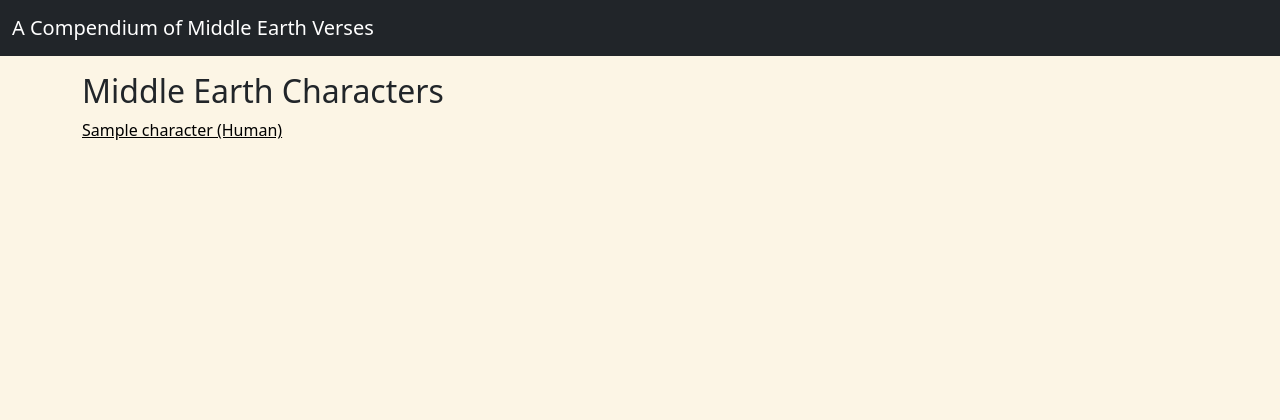
After one commit to mdlattimore/lotr_website, a Django app: page /characters_list/ in a window 1280 px wide. The commit adds this page. Shown: the top 420 px of the page. Run offline with Django 5.2, Linux system fonts and the light colour scheme; tables that the repository leaves empty hold one stand-in row (values such as "Sample post"); parts of the project's set-up code (start-up, migrations or seed data) failed here and were passed over.

Commit message:
add multiple links between characters and verses

```diff
--- a/django_project/settings.py
+++ b/django_project/settings.py
@@ -56,7 +56,6 @@ INSTALLED_APPS = [
     'crispy_bootstrap5',
     'allauth',
     'allauth.account',
-    'multiselectfield',
 ]
 
 MIDDLEWARE = [
--- a/middle_earth/models.py
+++ b/middle_earth/models.py
@@ -1,9 +1,5 @@
 from django.db import models
-from multiselectfield import MultiSelectField
-
-
-
-
+from django.urls import reverse
 
 class Characters(models.Model):
     class Meta:
@@ -27,11 +23,15 @@ class Characters(models.Model):
         ("Other", "Other"),
     ]
     name = models.CharField(max_length=100)
+    aka = models.CharField(max_length=100, blank=True, null=True)
     race = models.CharField(max_length=100, choices=RACE_CHOICES)
     description = models.TextField(blank=True, null=True)
 
     def __str__(self):
         return self.name
+
+    def get_absolute_url(self):
+        return reverse('verse_detail', args=[str(self.id)])
 
 
 class Verses(models.Model):
@@ -95,3 +95,6 @@ class Verses(models.Model):
 
     def __str__(self):
         return f"{self.text[:50]}"
+
+    def get_absolute_url(self):
+        return reverse('character_detail', args=[str(self.id)])
--- a/middle_earth/urls.py
+++ b/middle_earth/urls.py
@@ -1,9 +1,11 @@
 from django.contrib import admin
 from django.urls import path
-from .views import VersesListView, VerseDetailView
+from .views import VersesListView, VerseDetailView, CharactersListView, CharacterDetailView
 
 urlpatterns = [
     path('', VersesListView.as_view(), name="home"), # temporary
     path('verses_list/', VersesListView.as_view(), name="verses_list"),
     path('verse_detail/<int:pk>/', VerseDetailView.as_view(), name="verse_detail"),
+    path('characters_list/', CharactersListView.as_view(), name="characters_list"),
+    path('character_detail/<int:pk>/', CharacterDetailView.as_view(), name="character_detail"),
 ]
--- a/middle_earth/views.py
+++ b/middle_earth/views.py
@@ -1,6 +1,6 @@
 from django.shortcuts import render
 from django.views.generic import ListView, DetailView
-from .models import Verses
+from .models import Verses, Characters
 
 class VersesListView(ListView):
     model = Verses
@@ -13,3 +13,22 @@ class VerseDetailView(DetailView):
     model = Verses
     context_object_name = "verse"
     template_name = "verse_detail.html"
+
+
+
+class CharactersListView(ListView):
+    model = Characters
+    context_object_name = "characters"
+    ordering = ['name']
+    template_name = "characters_list.html"
+
+
+class CharacterDetailView(DetailView):
+    model = Characters
+    context_object_name = "character"
+    template_name = "character_detail.html"
+
+    def get_context_data(self, **kwargs):
+        context = super().get_context_data(**kwargs)
+        context['verses'] = self.object.verses_set.all()
+        return context
--- a/requirements.txt
+++ b/requirements.txt
@@ -6,7 +6,6 @@ Django==5.0.6
 django-allauth==0.63.2
 django-cache-url==3.4.5
 django-crispy-forms==2.1
-django-multiselectfield==0.1.13
 environs==11.0.0
 gunicorn==23.0.0
 marshmallow==3.21.2
--- /dev/null
+++ b/templates/characters_list.html
@@ -0,0 +1,15 @@
+{% extends "_base.html" %}
+
+{% block title %}Characters{% endblock title %}
+
+{% block content %}
+
+<h1 class="display-6">Middle Earth Characters</h1>
+
+{% for character in characters %}
+
+    <a href="{% url 'character_detail' character.id %}" style="color: black;">{{ character.name }} ({{ character.race }})</a><br>
+
+{% endfor %}
+
+{% endblock content %}
--- a/templates/verse_detail.html
+++ b/templates/verse_detail.html
@@ -10,7 +10,7 @@
         <pre><span class="verse-display">{{ verse.text }}</span></pre>
     </blockquote>
     <figcaption class="blockquote-footer py-2 px-2" style="font-size: .9rem;">
-        Recited by {% for name in verse.speaker.all %}{{ name }}, {% endfor %}in <span class="title">{{ verse.get_book_display }},</span> {% if verse.sub_book %}Book {{ verse.sub_book }}, {% endif %}Chapter {{verse.chapter }}, Page {{ verse.page }}
+        Recited by {% for name in verse.speaker.all %}<a href="{% url 'character_detail' name.id %}" style="color: black;">{{ name }}</a>, {% endfor %}in <span class="title">{{ verse.get_book_display }},</span> {% if verse.sub_book %}Book {{ verse.sub_book }}, {% endif %}Chapter {{verse.chapter }}, Page {{ verse.page }}
     </figcaption>
 </figure>
 <hr>
@@ -21,6 +21,6 @@
         {% if verse.book == 'FR' %}Tolkien, J. R. R. 2021. <span class="title">The Lord of the Rings Illustrated</span>. William Morrow & Company.{% endif %}</span>
   </footer>
   <br>
-  <p><a href="{% url 'home' %}">Back to full list</a></p>
+  <p><a href="{% url 'characters_list' %}">Back to full list</a></p>
 
 {% endblock content %}
--- a/templates/verses_list.html
+++ b/templates/verses_list.html
@@ -9,7 +9,7 @@
 {% for verse in verses %}
 
     <p><a href="{% url 'verse_detail' verse.id %}" style="color: black">{{ verse.text|slice:":100" }} ...</a><br>
-    <span class="text-muted">&nbsp;&nbsp;&nbsp;&nbsp;&#8212; {% for name in verse.speaker.all %}{{ name }}, {% endfor %} <span class="title">{{ verse.get_book_display }},</span> {% if verse.sub_book %}Book {{ verse.sub_book }}, {% endif %}Chapter {{verse.chapter }}, Page {{ verse.page }}</p><span></p>
+    <span class="text-muted">&nbsp;&nbsp;&nbsp;&nbsp;&#8212; {% for name in verse.speaker.all %}{{ name }}, {% endfor %} <span class="title">{{ verse.get_book_display }},</span> {% if verse.sub_book %}Book {{ verse.sub_book }}, {% endif %}Chapter {{verse.chapter }}, Page {{ verse.page }}</span></p>
 
 {% endfor %}
 
```
Also changed, not shown: templates/character_detail.html (added, +22 -0 lines), accounts/migrations/0001_initial.py, middle_earth/migrations/0001_initial.py.
